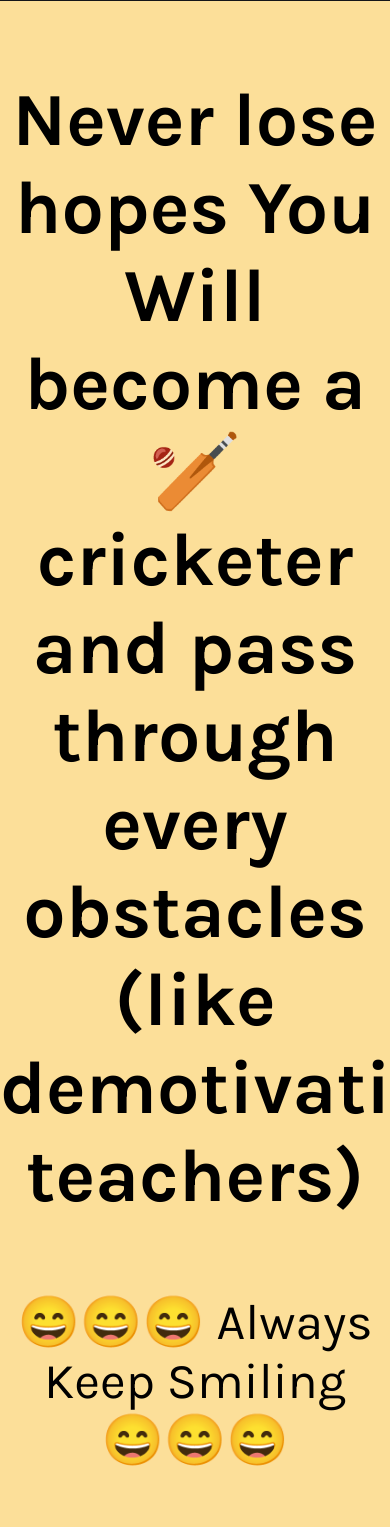
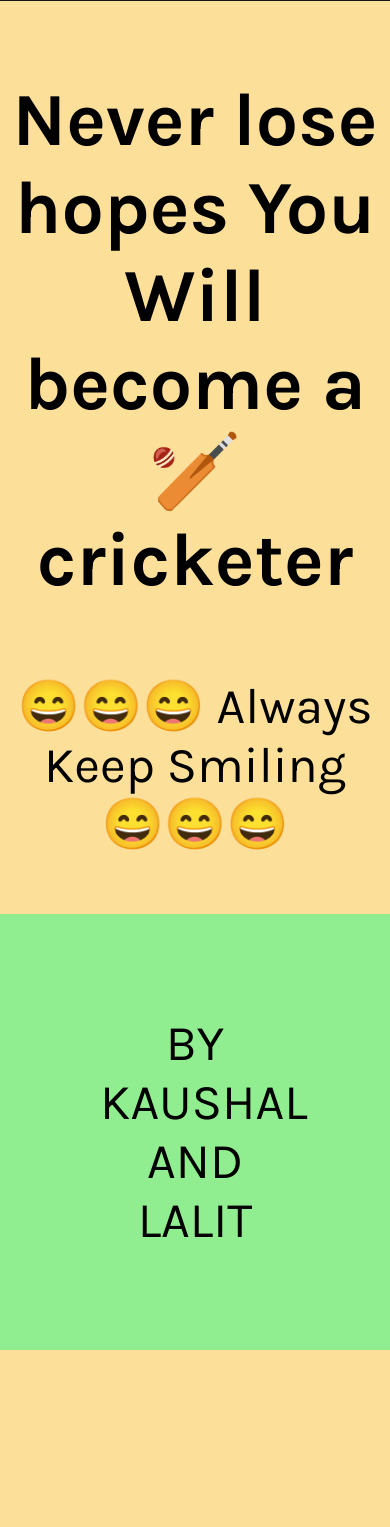
Before and after one commit to Lalit2005/milindh, a plain HTML site: page index.html in a window 390 px wide. Shown: the part 2816-4343 px from the top of the page. After the commit the page ends 4166 px from the top, so only its background shows below. Drawn offline with Linux system fonts and the light colour scheme.

Commit message:
Made a bit responsive

```diff
--- a/index.html
+++ b/index.html
@@ -1,17 +1,22 @@
 <!DOCTYPE html>
 <html lang="en">
+
 <head>
     <meta charset="UTF-8" />
     <meta name="viewport" content="width=device-width, initial-scale=1.0" />
     <meta http-equiv="X-UA-Compatible" content="ie=edge" />
     <title>Happy Birthday Milindh</title>
-    <link href="https://fonts.googleapis.com/css2?family=Karla:ital,wght@0,400;0,700;1,400;1,700&display=swap" rel="stylesheet">
+    <link href="https://fonts.googleapis.com/css2?family=Karla:ital,wght@0,400;0,700;1,400;1,700&display=swap"
+        rel="stylesheet">
     <link rel="stylesheet" href="style.css">
 </head>
+
 <body>
     <div class="asdasd">
         <strong>
-    <u><h1>🎂 Happy Birthday Milindh 🎂</h1></u>
+            <u>
+                <h1>🎂 Happy Birthday Milindh 🎂</h1>
+            </u>
         </strong>
     </div>
     <img src="tb.png" alt="Future Trent Boult">
@@ -23,11 +28,12 @@
         HAPPY BIRTHDAY MILLI
     </p>
     <img src="vk.png" alt="">
-        <h2>Never lose hopes You Will become a 🏏cricketer and pass through every obstacles (like demotivating teachers)</h2>
+    <h2>Never lose hopes You Will become a 🏏cricketer</h2>
     <p>😄😄😄 Always Keep Smiling 😄😄😄</p>
 
 </body>
 <footer>
-      - BY KAUSHAL AND LALIT
+    BY KAUSHAL AND LALIT
 </footer>
+
 </html>
```
Lines whose indentation alone changed are shown as unchanged.
